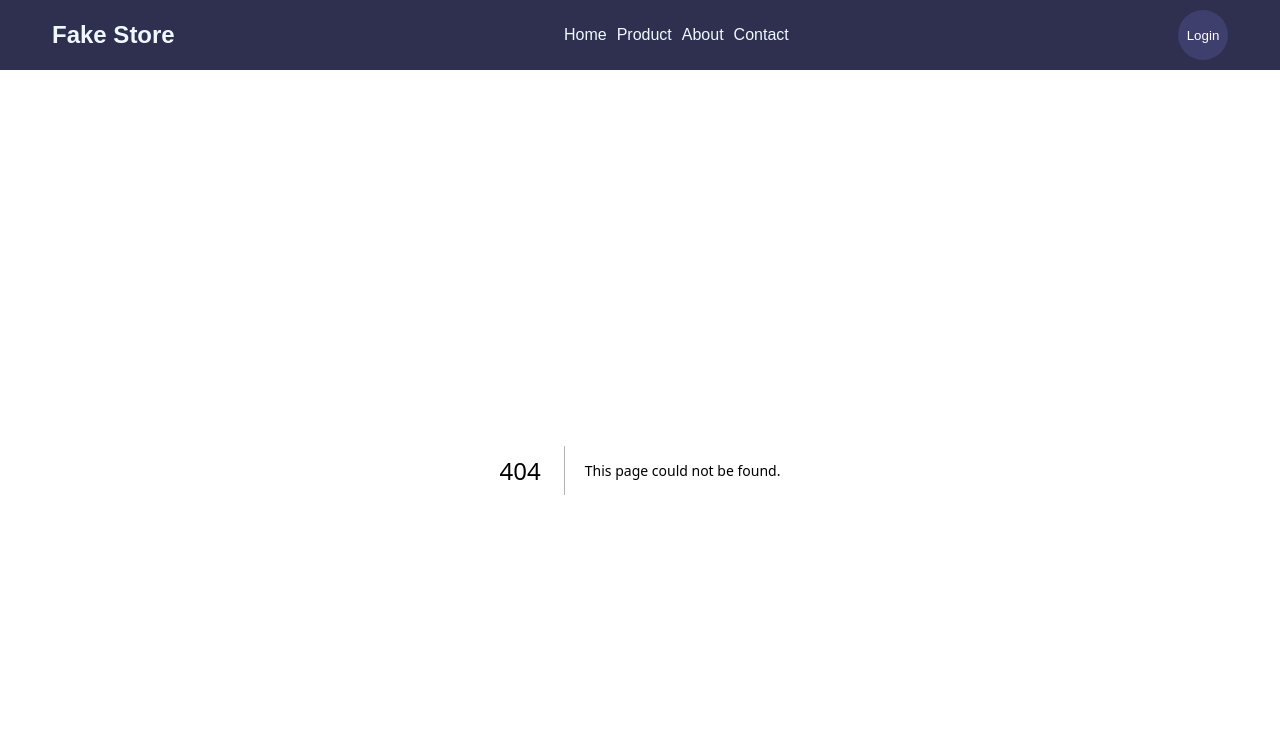
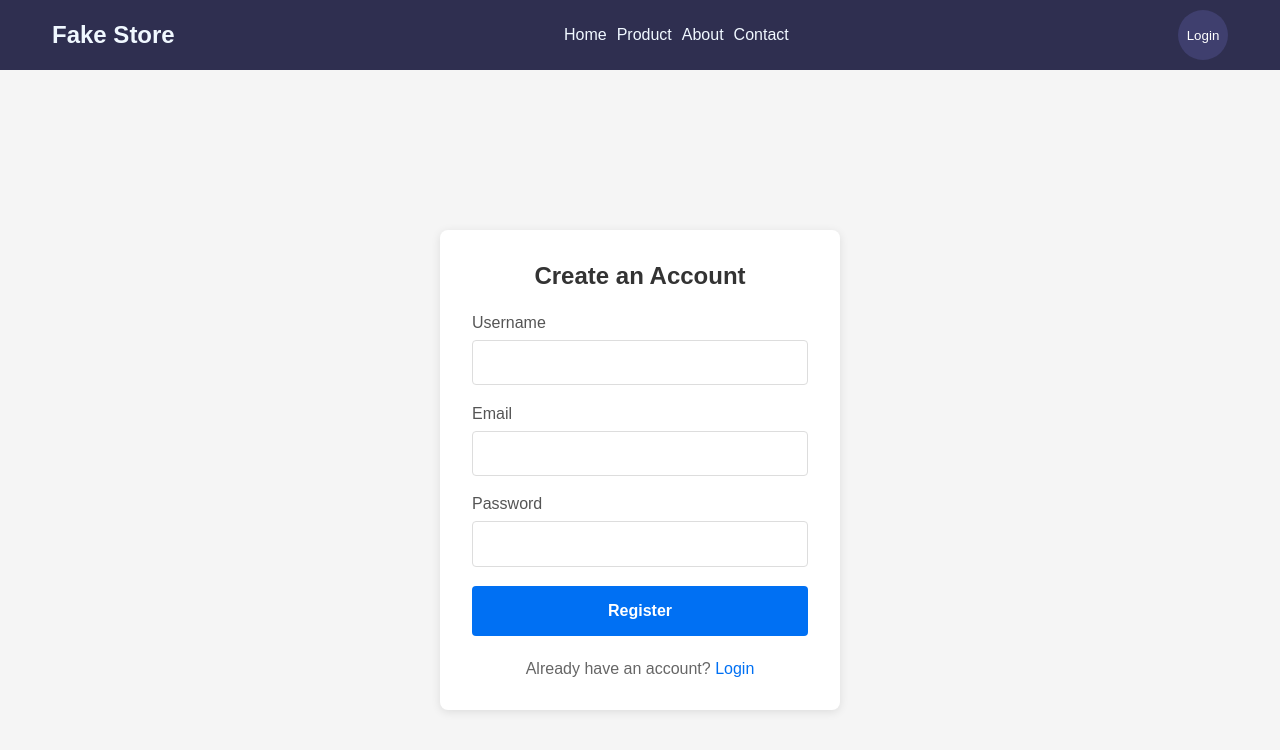
Before and after one commit to Younes-sh/FAKE_STORE, a Next.js app in the folder app/: page /register in a window 1280 px wide. Before the commit this address had no page. Shown: the top 750 px of the page. Built offline with nearby package versions, Linux system fonts and the light colour scheme.

Commit message:
I created Register page

```diff
--- /dev/null
+++ b/app/pages/register/index.js
@@ -0,0 +1,114 @@
+import { useState } from 'react';
+import { useRouter } from 'next/router';
+import Link from 'next/link';
+import styles from './register.module.css';
+
+export default function RegisterPage() {
+  const [formData, setFormData] = useState({
+    username: '',
+    email: '',
+    password: '',
+  });
+  const [error, setError] = useState('');
+  const [isLoading, setIsLoading] = useState(false);
+  const router = useRouter();
+
+  const handleChange = (e) => {
+    const { name, value } = e.target;
+    setFormData(prev => ({ ...prev, [name]: value }));
+  };
+
+  const handleSubmit = async (e) => {
+    e.preventDefault();
+    setError('');
+    setIsLoading(true);
+
+    try {
+      const response = await fetch('/api/auth/register', {
+        method: 'POST',
+        headers: {
+          'Content-Type': 'application/json',
+        },
+        body: JSON.stringify(formData),
+      });
+
+      const data = await response.json();
+
+      if (!response.ok) {
+        throw new Error(data.message || 'Registration failed');
+      }
+
+      router.push('/login');
+    } catch (err) {
+      setError(err.message || 'Something went wrong');
+    } finally {
+      setIsLoading(false);
+    }
+  };
+
+  return (
+    <div className={styles.registerPage}>
+      <form onSubmit={handleSubmit} className={styles.form}>
+        <h2 className={styles.title}>Create an Account</h2>
+
+        {error && <div className={styles.error}>{error}</div>}
+
+        <div className={styles.formGroup}>
+          <label htmlFor="username" className={styles.label}>Username</label>
+          <input
+            id="username"
+            type="text"
+            name="username"
+            value={formData.username}
+            onChange={handleChange}
+            required
+            className={styles.input}
+            disabled={isLoading}
+          />
+        </div>
+
+        <div className={styles.formGroup}>
+          <label htmlFor="email" className={styles.label}>Email</label>
+          <input
+            id="email"
+            type="email"
+            name="email"
+            value={formData.email}
+            onChange={handleChange}
+            required
+            className={styles.input}
+            disabled={isLoading}
+          />
+        </div>
+
+        <div className={styles.formGroup}>
+          <label htmlFor="password" className={styles.label}>Password</label>
+          <input
+            id="password"
+            type="password"
+            name="password"
+            value={formData.password}
+            onChange={handleChange}
+            required
+            minLength={8}
+            className={styles.input}
+            disabled={isLoading}
+          />
+        </div>
+
+        <button
+          type="submit"
+          className={styles.button}
+          disabled={isLoading}
+        >
+          {isLoading ? 'Registering...' : 'Register'}
+        </button>
+
+        <p className={styles.loginLink}>
+          Already have an account?{' '}
+          <Link href="/login" className={styles.link}>Login</Link>
+        </p>
+      </form>
+    </div>
+  );
+}
--- /dev/null
+++ b/app/pages/register/register.module.css
@@ -0,0 +1,96 @@
+/* register.module.css */
+.registerPage {
+  display: flex;
+  justify-content: center;
+  align-items: center;
+  min-height: 100vh;
+  background-color: #f5f5f5;
+  padding: 20px;
+}
+
+.form {
+  background: white;
+  padding: 2rem;
+  border-radius: 8px;
+  box-shadow: 0 2px 10px rgba(0, 0, 0, 0.1);
+  width: 100%;
+  max-width: 400px;
+}
+
+.title {
+  text-align: center;
+  margin-bottom: 1.5rem;
+  color: #333;
+}
+
+.formGroup {
+  margin-bottom: 1.2rem;
+}
+
+.label {
+  display: block;
+  margin-bottom: 0.5rem;
+  font-weight: 500;
+  color: #555;
+}
+
+.input {
+  width: 100%;
+  padding: 0.8rem;
+  border: 1px solid #ddd;
+  border-radius: 4px;
+  font-size: 1rem;
+  transition: border-color 0.3s;
+}
+
+.input:focus {
+  border-color: #0070f3;
+  outline: none;
+}
+
+.button {
+  width: 100%;
+  padding: 1rem;
+  background-color: #0070f3;
+  color: white;
+  border: none;
+  border-radius: 4px;
+  font-size: 1rem;
+  font-weight: 600;
+  cursor: pointer;
+  transition: background-color 0.3s;
+}
+
+.button:hover {
+  background-color: #005bb5;
+}
+
+.button:disabled {
+  background-color: #cccccc;
+  cursor: not-allowed;
+}
+
+.error {
+  color: #e74c3c;
+  background-color: #fdecea;
+  padding: 0.8rem;
+  border-radius: 4px;
+  margin-bottom: 1rem;
+  font-size: 0.9rem;
+}
+
+.loginLink {
+  text-align: center;
+  margin-top: 1.5rem;
+  color: #666;
+}
+
+.link {
+  color: #0070f3;
+  text-decoration: none;
+  font-weight: 500;
+}
+
+.link:hover {
+  text-decoration: underline;
+}
```
